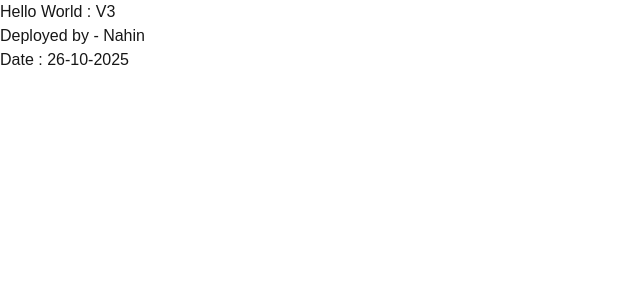
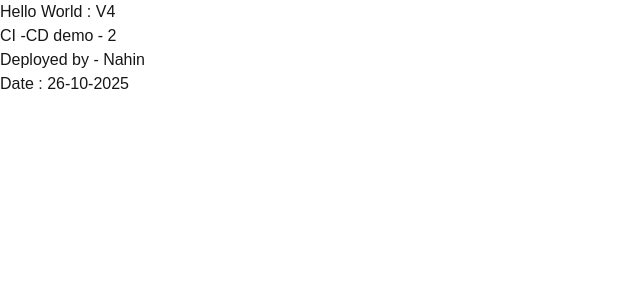
Before and after one commit to elobytesoftware/hello-world-nextJS, a Next.js app: page / in a window 1280 px wide. Shown: the top 300 px of the page, without its empty margins (0-640 px from the left). Built offline with nearby package versions, Linux system fonts and the light colour scheme.

Commit message:
new instance added

```diff
--- a/src/app/page.tsx
+++ b/src/app/page.tsx
@@ -3,7 +3,8 @@ import Image from "next/image";
 export default function Home() {
   return (
    <div>
-      <h1>Hello World : V3</h1>
+      <h1>Hello World : V4 </h1>
+      <h1>CI -CD demo - 2</h1>
       <h1>Deployed by - Nahin </h1>
       <h2>Date : 26-10-2025</h2>
     </div>
```
